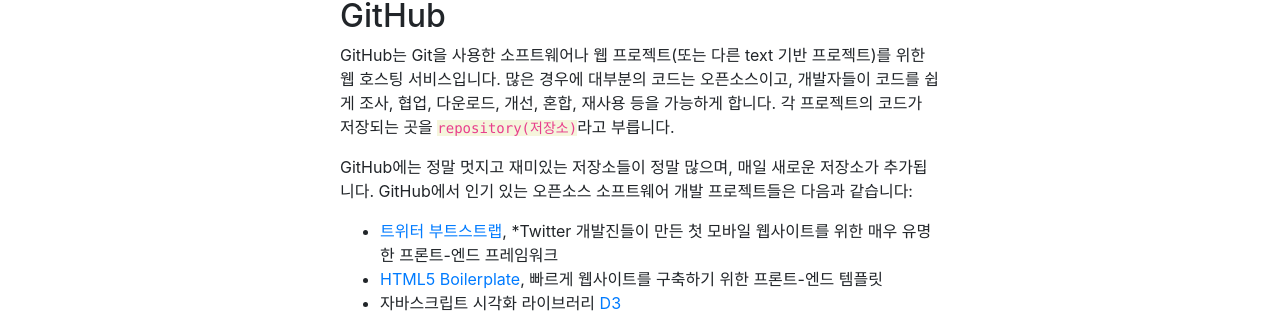
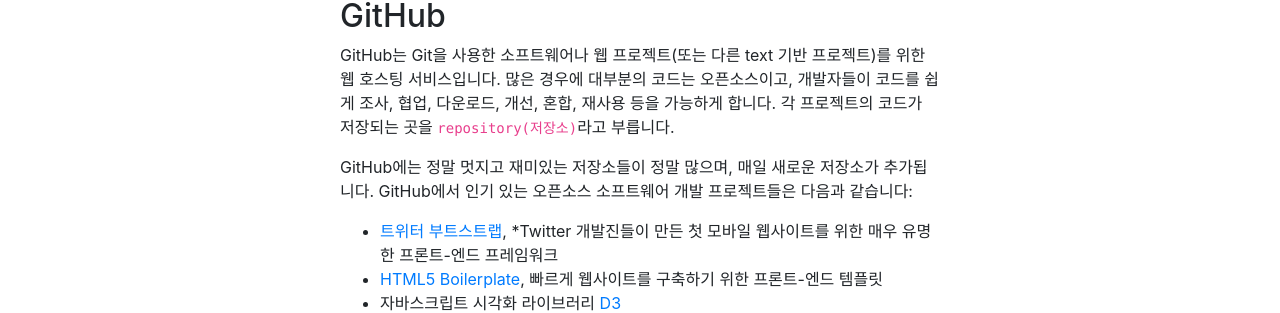
Before and after one commit to iamhabi/iamhabi.github.io, a Jekyll site: the page built from _posts/translate/2020-01-08-Creating-and-Hosting-a-Personal-Site-on-GitHub-Translate.md, in a window 1280 px wide and 1400 px high, scrolled down 1942 px. Shown: the part 140-453 px from the top of the window. Built offline with Jekyll 4.4.1, drawn with Linux system fonts in a browser that asks for light colours.

```diff
--- a/css/main.css
+++ b/css/main.css
@@ -1,4 +1,4 @@
-body { margin: 0 auto; }
+/*body { margin: 0 auto; }*/
 
 nav ul {
     list-style-type: none;
@@ -23,16 +23,9 @@ nav li a {
 
 nav li a:hover:not(.active) { background-color: #111; }
 
-img { max-width: 600px; }
-
 a {
     color: blue;
     text-decoration: none;
-}
-
-code {
-    background-color: beige;
-    max-width: 600px;
 }
 
 ul.posts { margin: 20px auto 40px; font-size: 1.5em; }
```
Also changed, not shown: css/bootstrap.css.
